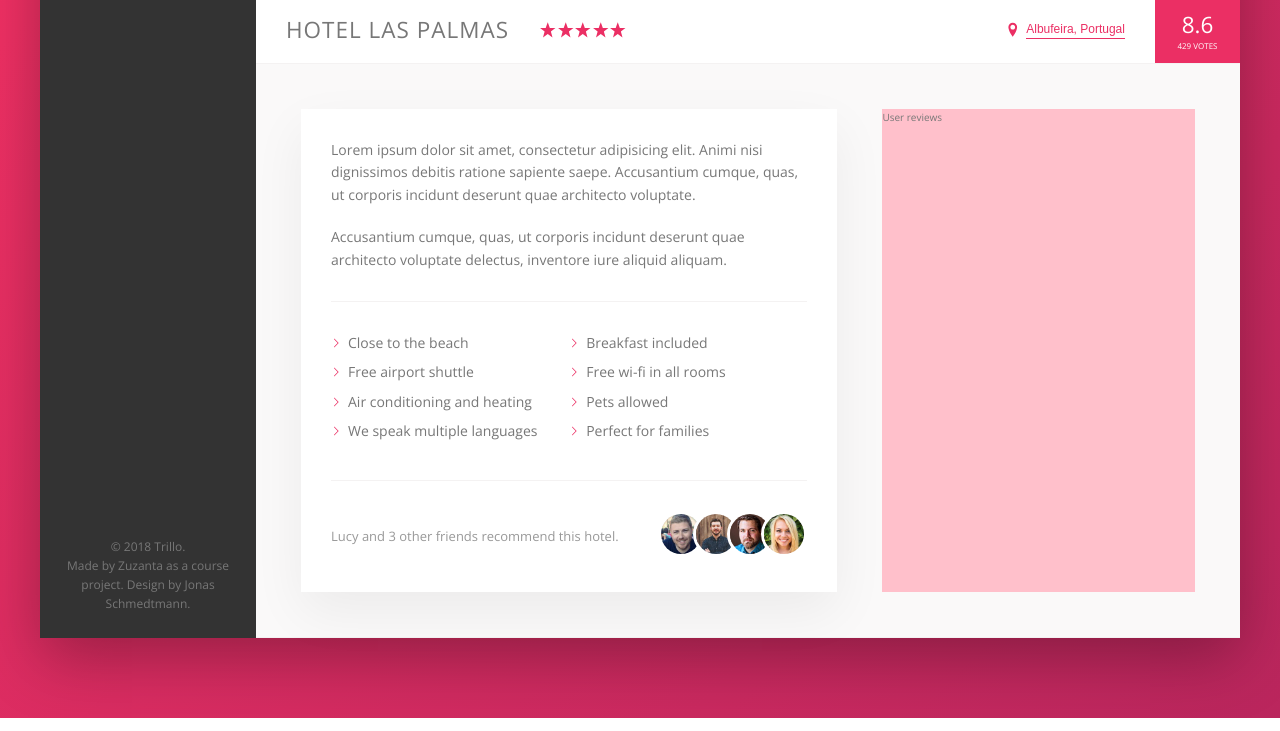
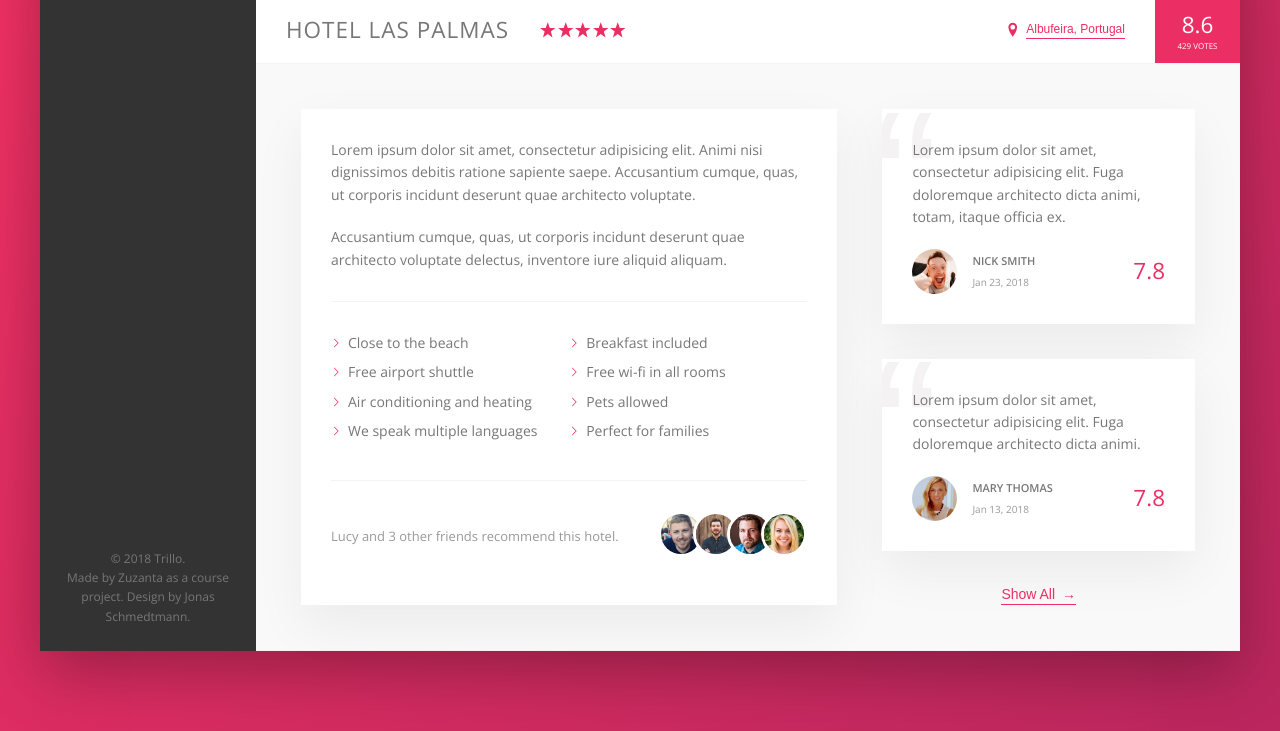
Before and after one commit to Zuzanta/trillo, a website: page index.html in a window 1280 px wide. Shown: the part 538-1269 px from the top of the page. Drawn offline with nearby package versions, Linux system fonts and the light colour scheme.

Commit message:
The User review section completed.

```diff
--- a/index.html
+++ b/index.html
@@ -178,9 +178,39 @@
                     </div>
                   </div>
                 </div>
+                <!-- Reviews -->
+                <div class="user-reviews">
+                  <figure class="review">
+                    <blockquote class="review__text">
+                      Lorem ipsum dolor sit amet, consectetur adipisicing elit.
+                      Fuga doloremque architecto dicta animi, totam, itaque officia ex.
+                    </blockquote>
+                    <figcaption class="review__user">
+                      <img src="img/user-1.jpg" alt="Photo of user 1" class="review__photo">
+                      <div class="review__user-box">
+                        <p class="review__user-name">Nick Smith</p>
+                        <p class="review__user-date">Jan 23, 2018</p>
+                      </div>
+                      <div class="review__rating">7.8</div>
+                    </figcaption>
+                  </figure>
 
-                <div class="user-reviews">
-                  User reviews
+                  <figure class="review">
+                    <blockquote class="review__text">
+                      Lorem ipsum dolor sit amet, consectetur adipisicing elit.
+                      Fuga doloremque architecto dicta animi.
+                    </blockquote>
+                    <figcaption class="review__user">
+                      <img src="img/user-2.jpg" alt="Photo of user 2" class="review__photo">
+                      <div class="review__user-box">
+                        <p class="review__user-name">Mary Thomas</p>
+                        <p class="review__user-date">Jan 13, 2018</p>
+                      </div>
+                      <div class="review__rating">7.8</div>
+                    </figcaption>
+                  </figure>
+
+                  <button class="btn-inline">Show All <span>&rarr;</span></button>
                 </div>
               </div>
 
--- a/sass/_components.scss
+++ b/sass/_components.scss
@@ -284,8 +284,17 @@
     cursor: pointer;
     transition: all .2s;
 
+    & span {
+      margin-left: 3px;
+      transition: margin-left .2s;
+    }
+
     &:hover {
         color: var(--color-grey-dark-1);
+
+        span {
+          margin-left: 8px;
+        }
     }
 
     &:focus {
@@ -358,6 +367,7 @@
 /////////////////////////////////////
 //////// RECOMMEND
 .recommend {
+
     font-size: 1.3rem;
     color: var(--color-grey-dark-3);
     display: flex;
@@ -383,3 +393,68 @@
         }
     }
 }
+
+/////////////////////////////////////
+//////// REVIEWS
+.review {
+
+    background-color: #fff;
+    box-shadow: var(--shadow-light);
+    padding: 3rem;
+    margin-bottom: 3.5rem;
+    position: relative;
+    overflow: hidden;
+
+
+    &__text {
+        margin-bottom: 2rem;
+        position: relative;
+        z-index: 2;
+    }
+
+    &__user {
+        display: flex;
+        align-items: center;
+    }
+
+    &__photo {
+        height: 4.5rem;
+        width: 4.5rem;
+        border-radius: 50%;
+        margin-right: 1.5rem;
+    }
+
+    &__user-box {
+        margin-right: auto;
+    }
+
+    &__user-name {
+        font-size: 1.1rem;
+        font-weight: 600;
+        text-transform: uppercase;
+        margin-bottom: .4rem;
+    }
+
+    &__user-date {
+        font-size: 1rem;
+        color: var(--color-grey-dark-3);
+    }
+
+    &__rating {
+      font-size: 2.25rem;
+      font-weight: 300;
+      color: var(--color-primary);
+    }
+
+    &::before {
+      content: "\201C";
+      position: absolute;
+      top: -2.75rem;
+      left: -1rem;
+      font-size: 20rem;
+      font-family: sans-serif;
+      line-height: 1;
+      color: var(--color-grey-light-2);
+      z-index: 1;
+    }
+}
--- a/sass/_layout.scss
+++ b/sass/_layout.scss
@@ -38,6 +38,7 @@
   }
 
   .detail {
+      font-size: 1.4rem;
       display: flex;
       padding: 4.5rem;
       background-color: var(--color-grey-light-1);
@@ -45,7 +46,6 @@
   }
 
   .description {
-      font-size: 1.4rem;
       background-color: #fff;
       box-shadow: var(--shadow-light);
       padding: 3rem;
@@ -54,6 +54,9 @@
   }
 
   .user-reviews {
-    background-color: pink;
     flex: 1;
+    display: flex;
+    flex-direction: column;
+    align-items: center;
+
   }
```
Also changed, not shown: css/style.css.
